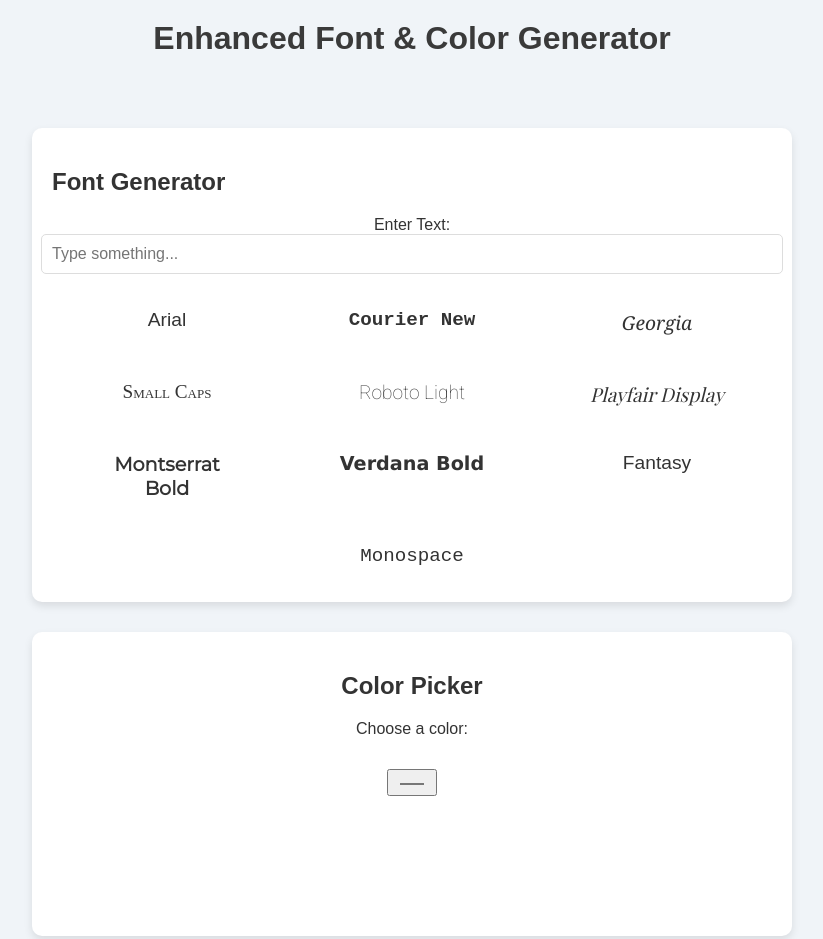
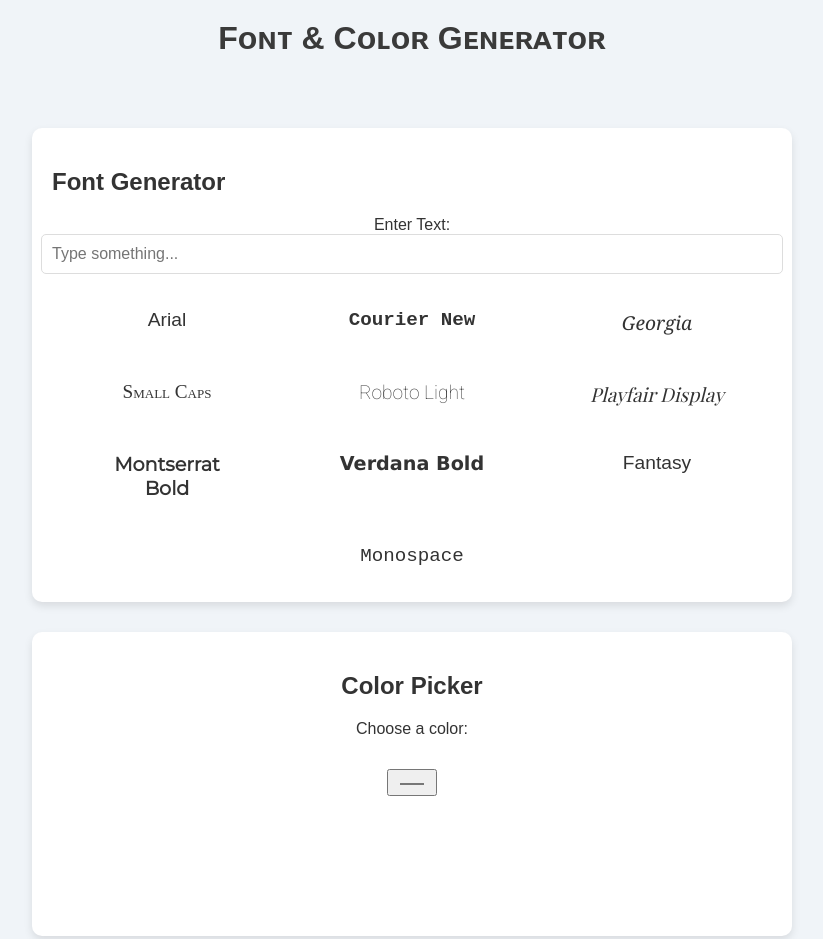
Before and after one commit to TotallyBadd/font, a plain HTML site: page index.html in a window 1280 px wide. Shown: the top 939 px of the page, without its empty margins (228-1051 px from the left). Drawn offline with nearby package versions, Linux system fonts and the light colour scheme.

Commit message:
Update index.html

```diff
--- a/index.html
+++ b/index.html
@@ -3,7 +3,7 @@
 <head>
     <meta charset="UTF-8">
     <meta name="viewport" content="width=device-width, initial-scale=1.0">
-    <title>Enhanced Font & Color Generator</title>
+    <title>Fᴏɴᴛ & Cᴏʟᴏʀ Gᴇɴᴇʀᴀᴛᴏʀ</title>
 
     <!-- Google Fonts for variety -->
     <link href="https://fonts.googleapis.com/css2?family=Roboto:wght@100;400;700&family=Playfair+Display&family=Montserrat&display=swap" rel="stylesheet">
@@ -92,7 +92,7 @@
 </head>
 <body>
 
-    <h1>Enhanced Font & Color Generator</h1>
+    <h1>Fᴏɴᴛ & Cᴏʟᴏʀ Gᴇɴᴇʀᴀᴛᴏʀ</h1>
     <div class="container">
         <!-- Font Generator Section -->
         <div id="font-generator" class="section">
```
